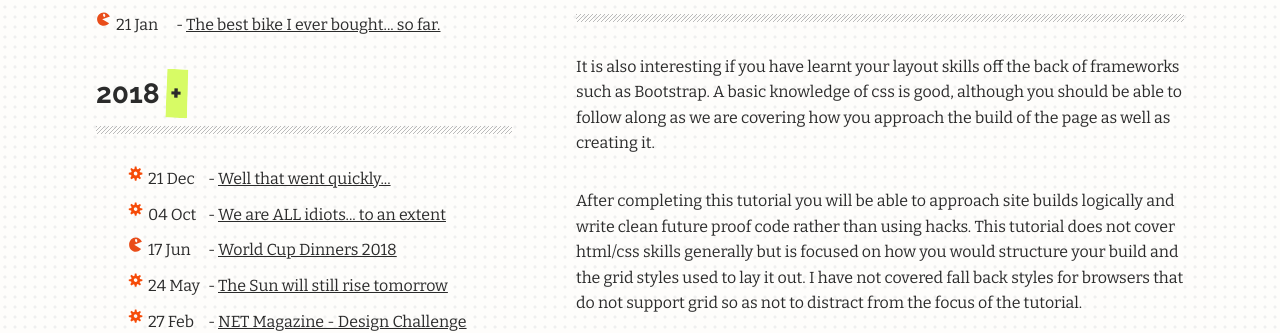
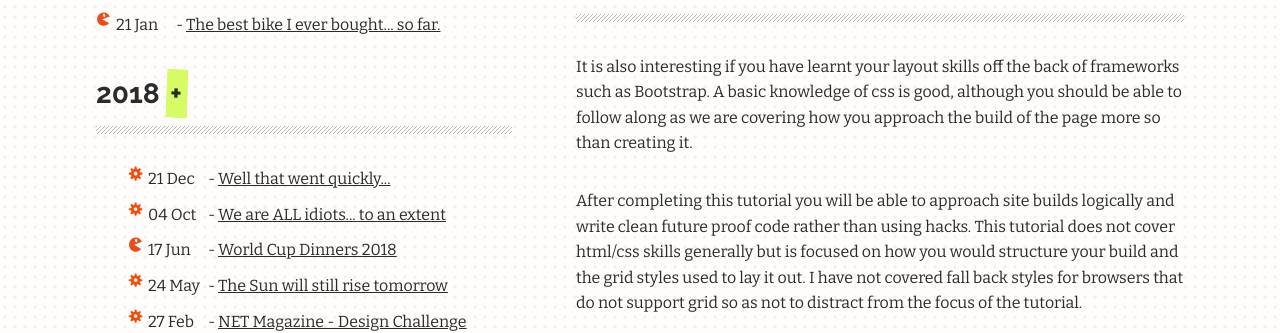
Before and after one commit to maxray/maxray.github.io, a Jekyll site: the page built from blog.html, in a window 1280 px wide. Shown: the part 838-1171 px from the top of the page. Built offline with Jekyll 4.4.1, drawn with Linux system fonts in a browser that asks for light colours.

Commit message:
Updated Creating More Complex Layouts Using Css Grid

```diff
--- a/_posts/2019-11-21-creating-more-complex-layouts-using-css-grid.markdown
+++ b/_posts/2019-11-21-creating-more-complex-layouts-using-css-grid.markdown
@@ -8,7 +8,7 @@ thumbnail_image: "/uploads/css-grid-layouts-header.png"
 
 ### This tutorial is for people who have heard of css-grid and are interested to see what it can do or perhaps are not sure how to fit it into their workflow.
 
-It is also interesting if you have learnt your layout skills off the back of frameworks such as Bootstrap. A basic knowledge of css is good, although you should be able to follow along as we are covering how you approach the build of the page as well as creating it.
+It is also interesting if you have learnt your layout skills off the back of frameworks such as Bootstrap. A basic knowledge of css is good, although you should be able to follow along as we are covering how you approach the build of the page more so than creating it.
 
 After completing this tutorial you will be able to approach site builds logically and write clean future proof code rather than using hacks. This tutorial does not cover html/css skills generally but is focused on how you would structure your build and the grid styles used to lay it out. I have not covered fall back styles for browsers that do not support grid so as not to distract from the focus of the tutorial.
 <!--more-->
```
